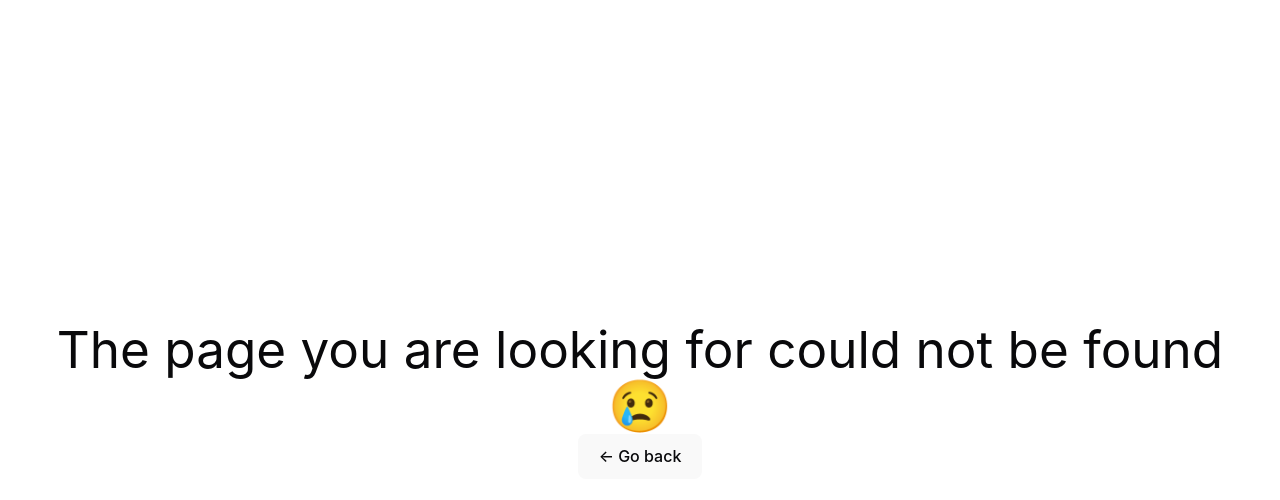
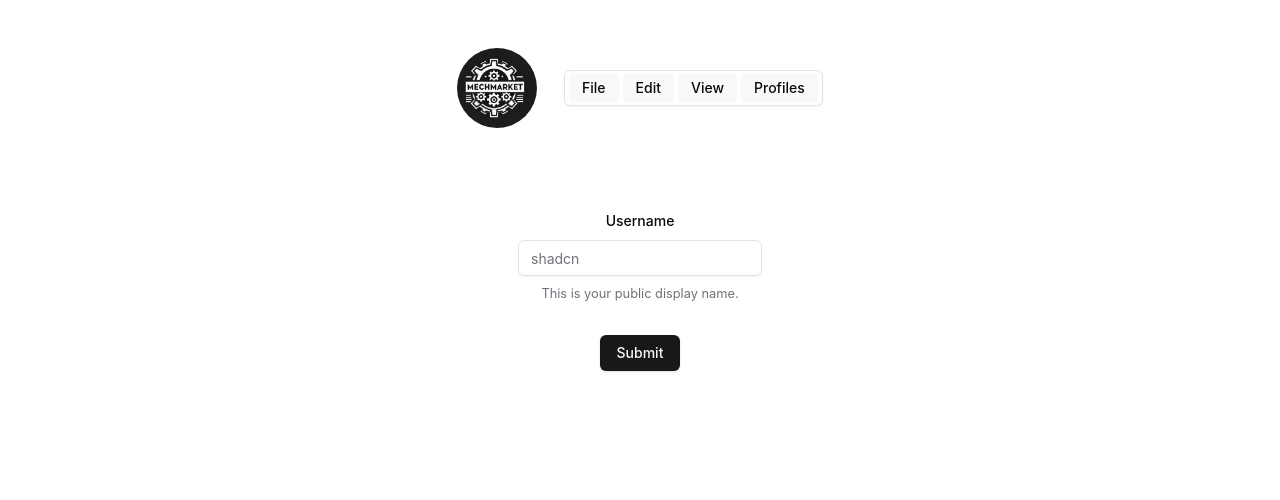
Before and after one commit to rojin025/mechMarket, a React (Vite) app in the folder client/: page /new-listing in a window 1280 px wide. Shown: the top 500 px of the page. Built offline with nearby package versions, Linux system fonts and the light colour scheme.

Commit message:
UPDATE | ProductList, useNav and createListingForm. Happy Coding :)

```diff
--- a/client/package.json
+++ b/client/package.json
@@ -10,6 +10,7 @@
     "preview": "vite preview"
   },
   "dependencies": {
+    "@hookform/resolvers": "^3.10.0",
     "@radix-ui/react-label": "^2.1.1",
     "@radix-ui/react-menubar": "^1.1.4",
     "@radix-ui/react-select": "^2.1.4",
@@ -22,11 +23,13 @@
     "lucide-react": "^0.471.1",
     "react": "^18.3.1",
     "react-dom": "^18.3.1",
+    "react-hook-form": "^7.54.2",
     "react-query": "^3.39.3",
     "react-router-dom": "^7.1.1",
     "styled-components": "^6.1.14",
     "tailwind-merge": "^2.6.0",
-    "tailwindcss-animate": "^1.0.7"
+    "tailwindcss-animate": "^1.0.7",
+    "zod": "^3.24.1"
   },
   "devDependencies": {
     "@eslint/js": "^9.17.0",
--- a/client/src/App.tsx
+++ b/client/src/App.tsx
@@ -7,6 +7,7 @@
 import AppLayout from "./components/ui/AppLayout";
 import ProductDetail from "./components/ProductDetail";
 import PageNotFound from "./pages/PageNotFound";
+import CreateListingForm from "./features/listings/CreateListingForm";
 
 function App() {
   const queryClient = new QueryClient({
@@ -19,13 +20,14 @@
 
   return (
     <QueryClientProvider client={queryClient}>
-      <ReactQueryDevtools intialIsOpen={false} />
+      <ReactQueryDevtools initialIsOpen={false} />
 
       <BrowserRouter>
         <Routes>
           <Route element={<AppLayout />}>
             <Route index element={<Navigate replace to="listings" />} />
             <Route path="listings" element={<ProductList />} />
+            <Route path="/new-listing" element={<CreateListingForm />} />
             <Route path="listings/:id" element={<ProductDetail />} />
           </Route>
 
--- a/client/src/components/ProductList.tsx
+++ b/client/src/components/ProductList.tsx
@@ -2,9 +2,19 @@
 import ProductCard, { ProductType } from "./ProductCard";
 import { useProducts } from "./useProducts";
 import { getAllListings } from "@/services/apiListings";
+import { Button } from "./ui/button";
+import useNav from "@/hooks/useNav";
 
 function ProductList() {
   const { isLoading, listings } = useProducts();
+  const navigateTo = useNav("/new-listing");
+
+  // const navigate = useNavigate();
+
+  const handleCreateForm = () => {
+    console.log("Clicked");
+    navigateTo();
+  };
 
   // V1 using effects and state
   //   const [listings, setListings] = useState<ProductType[]>([]);
@@ -17,7 +27,11 @@
 
   return (
     <>
-      <h1>Product List</h1>
+      <div className="flex justify-between">
+        <p className="text-2xl ">Product List</p>
+        <Button onClick={handleCreateForm}>Create listing</Button>
+      </div>
+
       <div>
         {listings.map((p: ProductType) => (
           <ProductCard key={p.id} product={p} />
--- /dev/null
+++ b/client/src/components/ui/form.tsx
@@ -0,0 +1,176 @@
+import * as React from "react"
+import * as LabelPrimitive from "@radix-ui/react-label"
+import { Slot } from "@radix-ui/react-slot"
+import {
+  Controller,
+  ControllerProps,
+  FieldPath,
+  FieldValues,
+  FormProvider,
+  useFormContext,
+} from "react-hook-form"
+
+import { cn } from "@/lib/utils"
+import { Label } from "@/components/ui/label"
+
+const Form = FormProvider
+
+type FormFieldContextValue<
+  TFieldValues extends FieldValues = FieldValues,
+  TName extends FieldPath<TFieldValues> = FieldPath<TFieldValues>
+> = {
+  name: TName
+}
+
+const FormFieldContext = React.createContext<FormFieldContextValue>(
+  {} as FormFieldContextValue
+)
+
+const FormField = <
+  TFieldValues extends FieldValues = FieldValues,
+  TName extends FieldPath<TFieldValues> = FieldPath<TFieldValues>
+>({
+  ...props
+}: ControllerProps<TFieldValues, TName>) => {
+  return (
+    <FormFieldContext.Provider value={{ name: props.name }}>
+      <Controller {...props} />
+    </FormFieldContext.Provider>
+  )
+}
+
+const useFormField = () => {
+  const fieldContext = React.useContext(FormFieldContext)
+  const itemContext = React.useContext(FormItemContext)
+  const { getFieldState, formState } = useFormContext()
+
+  const fieldState = getFieldState(fieldContext.name, formState)
+
+  if (!fieldContext) {
+    throw new Error("useFormField should be used within <FormField>")
+  }
+
+  const { id } = itemContext
+
+  return {
+    id,
+    name: fieldContext.name,
+    formItemId: `${id}-form-item`,
+    formDescriptionId: `${id}-form-item-description`,
+    formMessageId: `${id}-form-item-message`,
+    ...fieldState,
+  }
+}
+
+type FormItemContextValue = {
+  id: string
+}
+
+const FormItemContext = React.createContext<FormItemContextValue>(
+  {} as FormItemContextValue
+)
+
+const FormItem = React.forwardRef<
+  HTMLDivElement,
+  React.HTMLAttributes<HTMLDivElement>
+>(({ className, ...props }, ref) => {
+  const id = React.useId()
+
+  return (
+    <FormItemContext.Provider value={{ id }}>
+      <div ref={ref} className={cn("space-y-2", className)} {...props} />
+    </FormItemContext.Provider>
+  )
+})
+FormItem.displayName = "FormItem"
+
+const FormLabel = React.forwardRef<
+  React.ElementRef<typeof LabelPrimitive.Root>,
+  React.ComponentPropsWithoutRef<typeof LabelPrimitive.Root>
+>(({ className, ...props }, ref) => {
+  const { error, formItemId } = useFormField()
+
+  return (
+    <Label
+      ref={ref}
+      className={cn(error && "text-destructive", className)}
+      htmlFor={formItemId}
+      {...props}
+    />
+  )
+})
+FormLabel.displayName = "FormLabel"
+
+const FormControl = React.forwardRef<
+  React.ElementRef<typeof Slot>,
+  React.ComponentPropsWithoutRef<typeof Slot>
+>(({ ...props }, ref) => {
+  const { error, formItemId, formDescriptionId, formMessageId } = useFormField()
+
+  return (
+    <Slot
+      ref={ref}
+      id={formItemId}
+      aria-describedby={
+        !error
+          ? `${formDescriptionId}`
+          : `${formDescriptionId} ${formMessageId}`
+      }
+      aria-invalid={!!error}
+      {...props}
+    />
+  )
+})
+FormControl.displayName = "FormControl"
+
+const FormDescription = React.forwardRef<
+  HTMLParagraphElement,
+  React.HTMLAttributes<HTMLParagraphElement>
+>(({ className, ...props }, ref) => {
+  const { formDescriptionId } = useFormField()
+
+  return (
+    <p
+      ref={ref}
+      id={formDescriptionId}
+      className={cn("text-[0.8rem] text-muted-foreground", className)}
+      {...props}
+    />
+  )
+})
+FormDescription.displayName = "FormDescription"
+
+const FormMessage = React.forwardRef<
+  HTMLParagraphElement,
+  React.HTMLAttributes<HTMLParagraphElement>
+>(({ className, children, ...props }, ref) => {
+  const { error, formMessageId } = useFormField()
+  const body = error ? String(error?.message) : children
+
+  if (!body) {
+    return null
+  }
+
+  return (
+    <p
+      ref={ref}
+      id={formMessageId}
+      className={cn("text-[0.8rem] font-medium text-destructive", className)}
+      {...props}
+    >
+      {body}
+    </p>
+  )
+})
+FormMessage.displayName = "FormMessage"
+
+export {
+  useFormField,
+  Form,
+  FormItem,
+  FormLabel,
+  FormControl,
+  FormDescription,
+  FormMessage,
+  FormField,
+}
--- /dev/null
+++ b/client/src/features/listings/CreateListingForm.tsx
@@ -0,0 +1,64 @@
+import { zodResolver } from "@hookform/resolvers/zod";
+import { useForm } from "react-hook-form";
+import { z } from "zod";
+
+import { Button } from "@/components/ui/button";
+import {
+  Form,
+  FormControl,
+  FormDescription,
+  FormField,
+  FormItem,
+  FormLabel,
+  FormMessage,
+} from "@/components/ui/form";
+import { Input } from "@/components/ui/input";
+
+const formSchema = z.object({
+  username: z.string().min(2, {
+    message: "Username must be at least 2 characters.",
+  }),
+});
+
+function CreateListingForm() {
+  // 1. Define your form.
+  const form = useForm<z.infer<typeof formSchema>>({
+    resolver: zodResolver(formSchema),
+    defaultValues: {
+      username: "",
+    },
+  });
+
+  // 2. Define a submit handler.
+  function onSubmit(values: z.infer<typeof formSchema>) {
+    // Do something with the form values.
+    // ✅ This will be type-safe and validated.
+    console.log(values);
+  }
+
+  return (
+    <Form {...form}>
+      <form onSubmit={form.handleSubmit(onSubmit)} className="space-y-8">
+        <FormField
+          control={form.control}
+          name="username"
+          render={({ field }) => (
+            <FormItem>
+              <FormLabel>Username</FormLabel>
+              <FormControl>
+                <Input placeholder="shadcn" {...field} />
+              </FormControl>
+              <FormDescription>
+                This is your public display name.
+              </FormDescription>
+              <FormMessage />
+            </FormItem>
+          )}
+        />
+        <Button type="submit">Submit</Button>
+      </form>
+    </Form>
+  );
+}
+
+export default CreateListingForm;
--- /dev/null
+++ b/client/src/hooks/useNav.ts
@@ -0,0 +1,15 @@
+import { useNavigate } from "react-router-dom";
+
+export default function useNav(path: string) {
+  const navigate = useNavigate();
+
+  //   const navigateTo = (path: unknown) => {
+  //     if (!path || typeof path !== "string") {
+  //       console.error("Invalid path provided to useNav.");
+  //     }
+
+  //     if (path && typeof path === "string") return () => navigate(path); // Navigate to the specified path
+  //   };
+
+  return () => navigate(path);
+}
```
Also changed, not shown: client/src/components/ui/button.tsx (+11 -11 lines), 1 other file (tests, documents, lock files or other folders).
